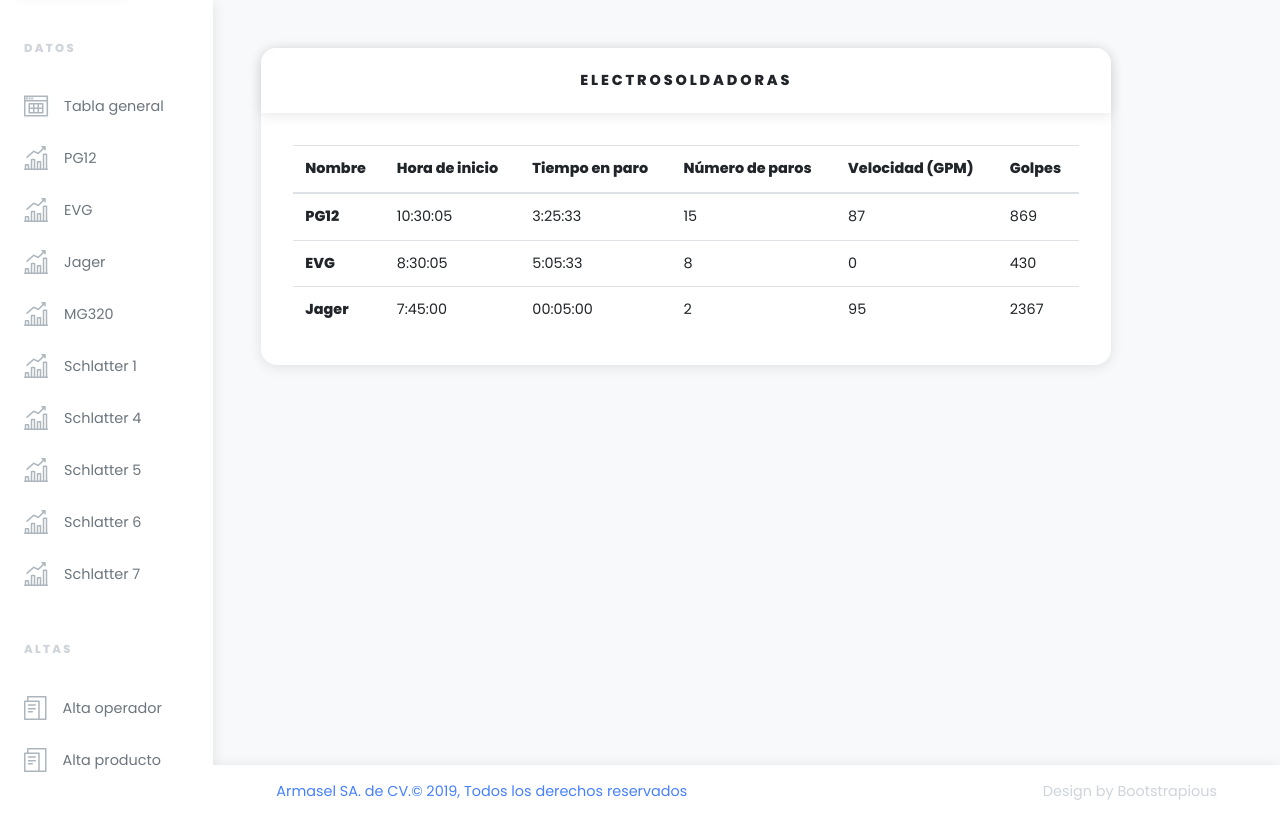
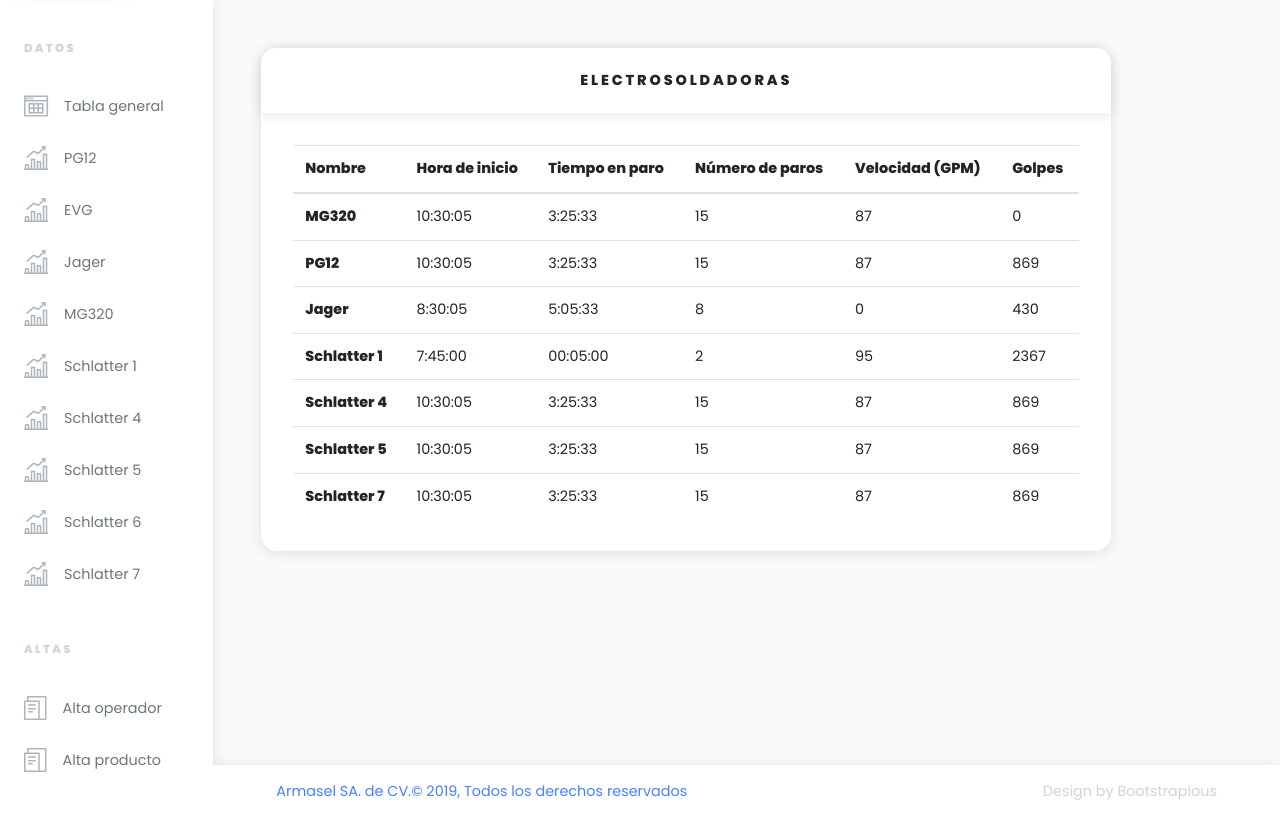
Before and after one commit to GitContainer/Production-Data-App, a Flask app: page /home in a window 1280 px wide. Shown: the part 59-878 px from the top of the page. Run offline with Flask 2, Linux system fonts and the light colour scheme; the visitor is signed in with stand-in values (Sample User, id 1); parts of the project's set-up code (start-up, migrations or seed data) failed here and were passed over; some libraries are stand-ins or nearby versions.

Commit message:
Nothing relevant...

```diff
--- a/app/server.py
+++ b/app/server.py
@@ -1,8 +1,9 @@
-from flask import Flask, render_template, request, flash, redirect, url_for, Response
+from flask import Flask, render_template, request, flash, redirect, url_for, Response, jsonify
 from models import *
 from flask_login import LoginManager, UserMixin, login_required, login_user, logout_user, current_user
 from sqlalchemy import and_
 from flask_bcrypt import Bcrypt
+from flask_socketio import SocketIO, emit, send
 
 app = Flask(__name__)
 app.debug = True
@@ -16,6 +17,7 @@ login_manager.login_view = 'login'
 login_manager.login_message_category = 'info'
 login_manager.login_message = "Favor de iniciar sesión"
 bcrypt = Bcrypt(app)
+socketio = SocketIO(app)
 
 @app.route("/")
 def index():
@@ -54,11 +56,19 @@ def home():
 def load_user(id):
     return User.query.get(int(id))
 
+global cont
+cont = 0
+@socketio.on("all data")
+def refreshTable(msg):
+    global cont
+    cont += int(msg)
+    send(cont, broadcast = False)
+
 def main():
     db.create_all()
-    print("finished")
 
 if __name__ == "__main__":
     with app.app_context():
         main()
-    app.run(host='127.0.0.2', port=5000, debug=True)
+        #socketio.run(app)
+        app.run(host='127.0.0.2', port=5000, debug=True)
--- /dev/null
+++ b/app/static/js/home.js
@@ -0,0 +1,20 @@
+document.addEventListener('DOMContentLoaded', () => {
+
+    // //Connect to websocket
+    // var socket = io.connect(location.protocol + '//' + document.domain + ':' + location.port);
+
+    // //When connected, request for data every second
+    // socket.on('connect', () => {
+    //     setInterval(requestData(), 1000);
+    // });
+
+    // //Request to flask all information
+    // function requestData(){
+    //     socket.emit('all data', '12');
+    // }
+
+    // //Receive data from the server
+    // socket.on('all data', function (msg) {
+    //     document.querySelector('#counter').innerHTML = msg;
+    // });
+});
--- a/app/templates/home.html
+++ b/app/templates/home.html
@@ -79,6 +79,14 @@
                             </thead>
                             <tbody>
                                 <tr>
+                                    <th scope="row">MG320</th>
+                                    <td>10:30:05</td>
+                                    <td>3:25:33</td>
+                                    <td>15</td>
+                                    <td>87</td>
+                                    <td id="counter">0</td>
+                                </tr>
+                                <tr>
                                     <th scope="row">PG12</th>
                                     <td>10:30:05</td>
                                     <td>3:25:33</td>
@@ -87,7 +95,7 @@
                                     <td>869</td>
                                 </tr>
                                 <tr>
-                                    <th scope="row">EVG</th>
+                                    <th scope="row">Jager</th>
                                     <td>8:30:05</td>
                                     <td>5:05:33</td>
                                     <td>8</td>
@@ -95,12 +103,36 @@
                                     <td>430</td>
                                 </tr>
                                 <tr>
-                                    <th scope="row">Jager</th>
+                                    <th scope="row">Schlatter 1</th>
                                     <td>7:45:00</td>
                                     <td>00:05:00</td>
                                     <td>2</td>
                                     <td>95</td>
                                     <td>2367</td>
+                                </tr>
+                                <tr>
+                                    <th scope="row">Schlatter 4</th>
+                                    <td>10:30:05</td>
+                                    <td>3:25:33</td>
+                                    <td>15</td>
+                                    <td>87</td>
+                                    <td>869</td>
+                                </tr>
+                                <tr>
+                                    <th scope="row">Schlatter 5</th>
+                                    <td>10:30:05</td>
+                                    <td>3:25:33</td>
+                                    <td>15</td>
+                                    <td>87</td>
+                                    <td>869</td>
+                                </tr>
+                                <tr>
+                                    <th scope="row">Schlatter 7</th>
+                                    <td>10:30:05</td>
+                                    <td>3:25:33</td>
+                                    <td>15</td>
+                                    <td>87</td>
+                                    <td>869</td>
                                 </tr>
                             </tbody>
                           </table>
@@ -133,5 +165,6 @@
         <script src="{{ url_for('static', filename='vendor/chart.js/Chart.min.js') }}"></script>
         <script src="https://cdn.jsdelivr.net/npm/js-cookie@2/src/js.cookie.min.js"></script>
         <script src="{{ url_for('static', filename='js/front.js') }}"></script>
+        <script src="{{ url_for('static', filename='js/home.js') }}"></script>
     </body>
 </html>
--- a/data base/create.sql
+++ b/data base/create.sql
@@ -18,7 +18,6 @@
 --     AND destination = 'New York';
 -- DELETE FROM flights
 --     WHERE destination = 'Istanbul';
-select * from production;
 -- CREATE EXTENSION pgcrypto;
 insert into users
     (name, email, password)
@@ -40,3 +39,6 @@ INSERT INTO production
 delete from production where id >= 1;
 
 -- ALTER TABLE production ALTER COLUMN date TYPE VARCHAR;
+select * from machines;
+select * from production;
+select * from products;
--- a/log.txt
+++ /dev/null
@@ -1,2 +0,0 @@
-Connection lost
-Connection lost
```
Also changed, not shown: 3 other files. Lines whose indentation alone changed are shown as unchanged.
